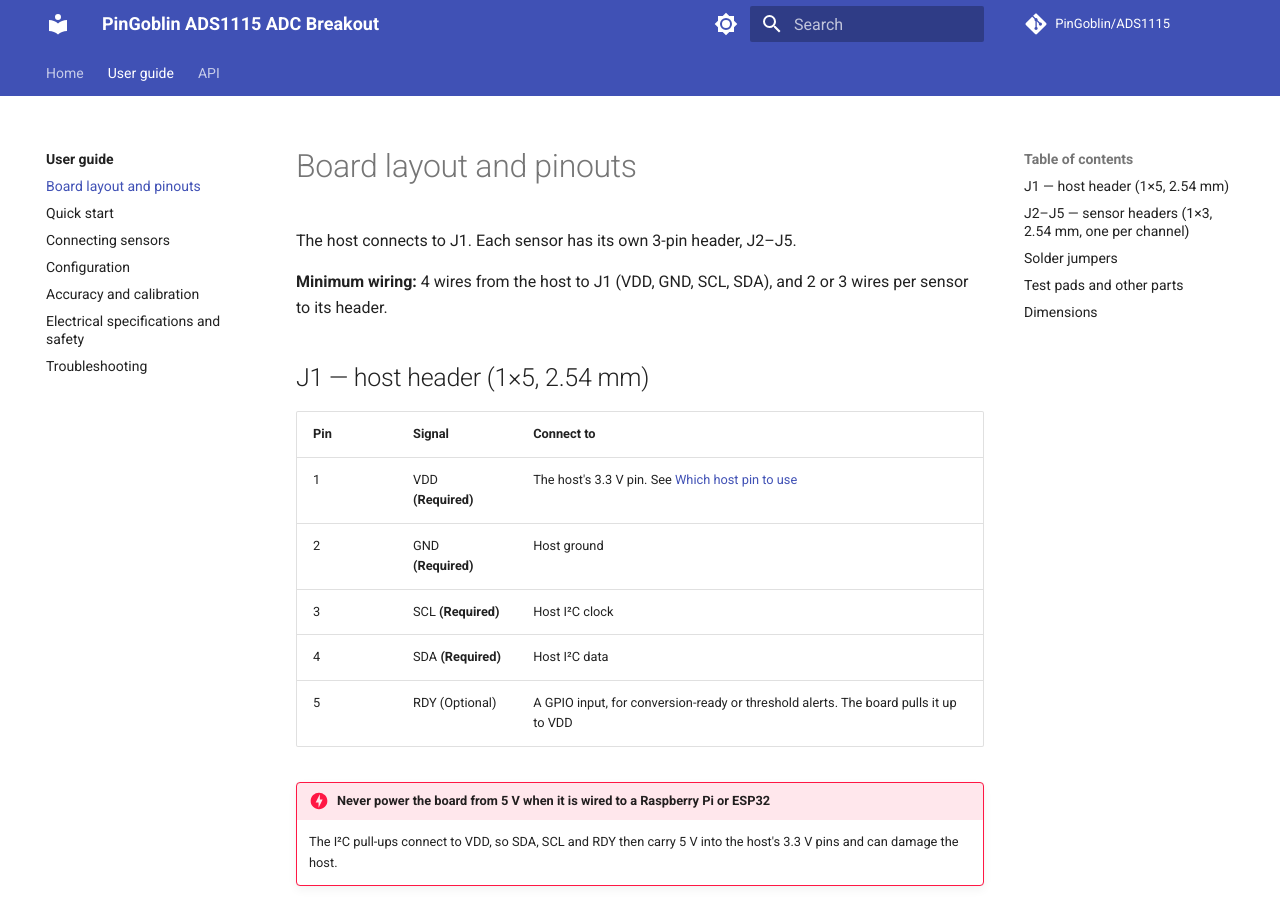
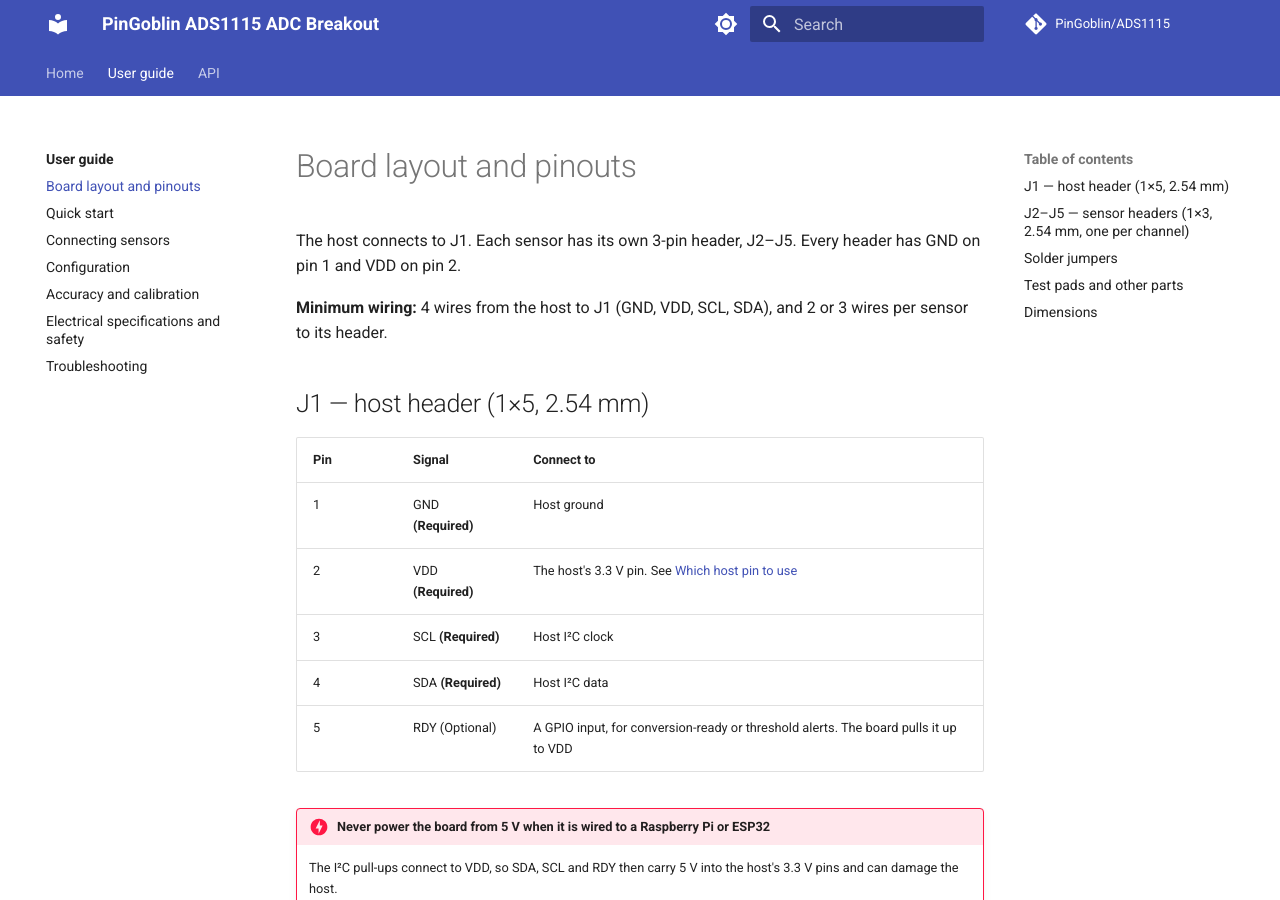
Before and after one commit to PinGoblin/ADS1115, an MkDocs documentation site: the page built from docs/user-guide/board-layout.md, in a window 1280 px wide and 900 px high. Built offline with MkDocs 1.6.1 and Material for MkDocs 9.7.7, drawn with Linux system fonts in a browser that asks for light colours; comment, search, counter and statistics services are not loaded.

Commit message:
J1 pin order GND, VDD, SCL, SDA, RDY; 0 V thermistor message
- J1 now has GND on pin 1 and VDD on pin 2, like every sensor header.
  Updated the layout, quick start, host table, troubleshooting, READMEs
  and example wiring tables, with a test that keeps them in step.
- A 0 V reading on the thermistor channel now says to close the RES
  jumper (naming the jumper for that channel) instead of "Short circuit".

Co-Authored-By: Claude Opus 5.5 <noreply@anthropic.com>
Claude-Session: https://claude.ai/code/session_01XXg2TNdXjkDzMeqiZPky3S

```diff
--- a/docs/user-guide/board-layout.md
+++ b/docs/user-guide/board-layout.md
@@ -1,15 +1,15 @@
 # Board layout and pinouts
 
-The host connects to J1. Each sensor has its own 3-pin header, J2–J5.
+The host connects to J1. Each sensor has its own 3-pin header, J2–J5. Every header has GND on pin 1 and VDD on pin 2.
 
-**Minimum wiring:** 4 wires from the host to J1 (VDD, GND, SCL, SDA), and 2 or 3 wires per sensor to its header.
+**Minimum wiring:** 4 wires from the host to J1 (GND, VDD, SCL, SDA), and 2 or 3 wires per sensor to its header.
 
 ## J1 — host header (1×5, 2.54 mm)
 
 | Pin | Signal | Connect to |
 |---|---|---|
-| 1 | VDD **(Required)** | The host's 3.3 V pin. See [Which host pin to use](specifications.md#which-host-pin-to-use) |
-| 2 | GND **(Required)** | Host ground |
+| 1 | GND **(Required)** | Host ground |
+| 2 | VDD **(Required)** | The host's 3.3 V pin. See [Which host pin to use](specifications.md#which-host-pin-to-use) |
 | 3 | SCL **(Required)** | Host I²C clock |
 | 4 | SDA **(Required)** | Host I²C data |
 | 5 | RDY (Optional) | A GPIO input, for conversion-ready or threshold alerts. The board pulls it up to VDD |
```
Also changed, not shown: README.md (+1 -1 lines), docs/user-guide/configuration.md (+1 -1 lines), docs/user-guide/index.md (+1 -1 lines), docs/user-guide/quick-start.md (+4 -4 lines), docs/user-guide/specifications.md (+1 -1 lines), docs/user-guide/troubleshooting.md (+1 -1 lines), 6 other files.
